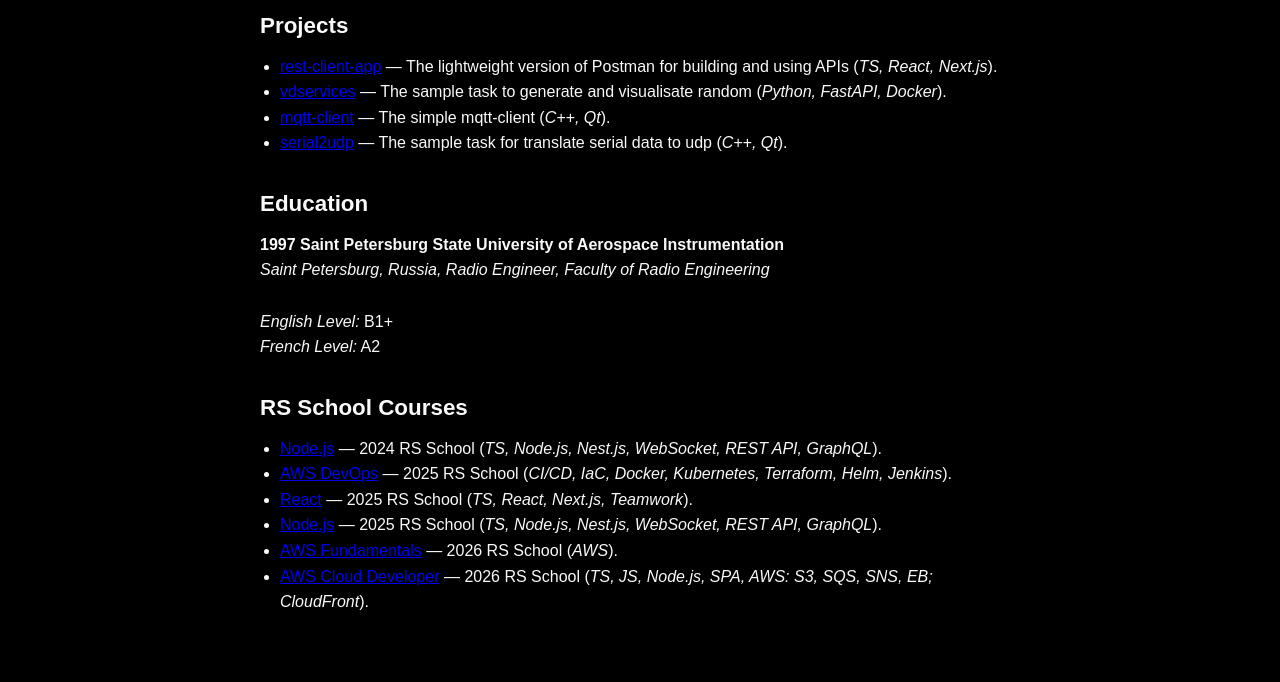
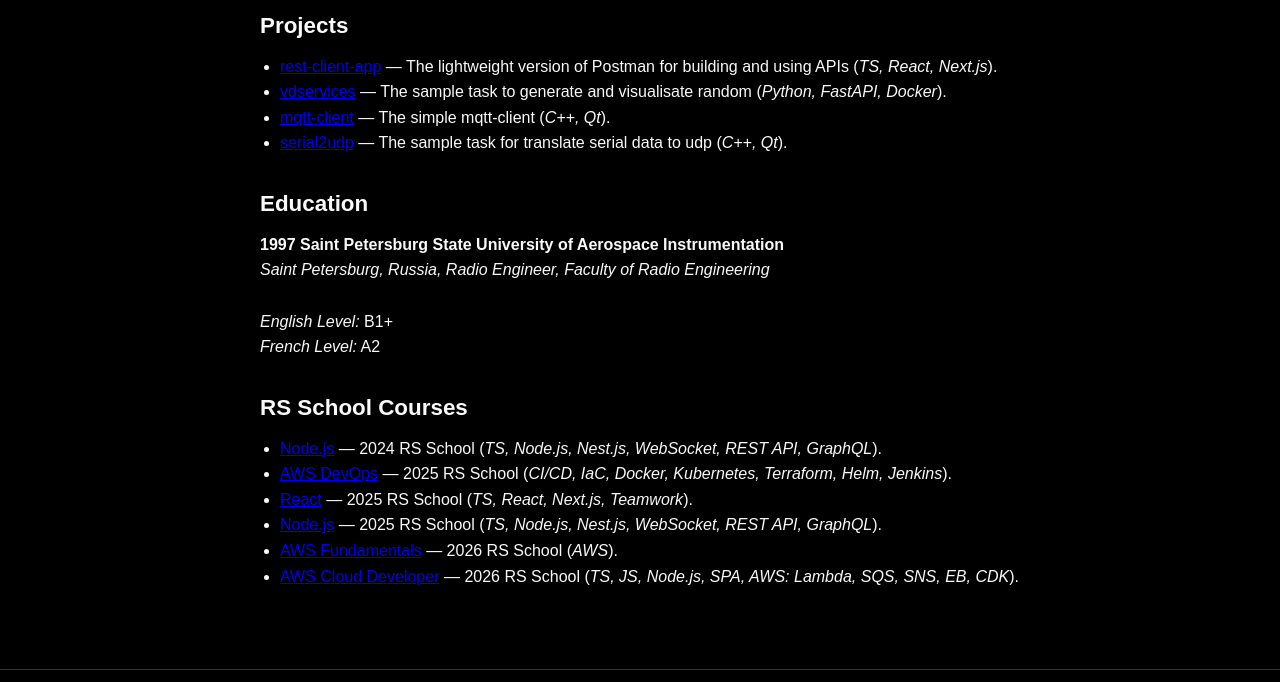
Before and after one commit to Val-d-emar/rsschool-cv, a plain HTML site: page index.html in a window 1280 px wide. Shown: the part 1758-2440 px from the top of the page. Drawn offline with Linux system fonts and the light colour scheme.

Commit message:
fix: info

```diff
--- a/index.html
+++ b/index.html
@@ -186,7 +186,7 @@
           </li>
           <li>
             <a href="https://rs.school/courses/aws-cloud-developer">AWS Cloud Developer</a>
-            — 2026 RS School (<i>TS, JS, Node.js, SPA, AWS: S3, SQS, SNS, EB; CloudFront</i>).
+            — 2026 RS School (<i>TS, JS, Node.js, SPA, AWS: Lambda, SQS, SNS, EB, CDK</i>).
           </li>
         </ul>
       </section>
```
